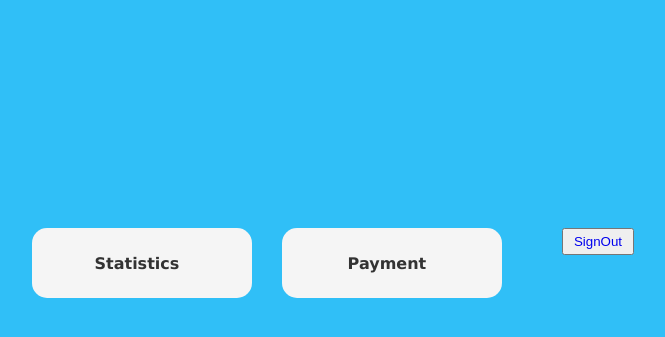
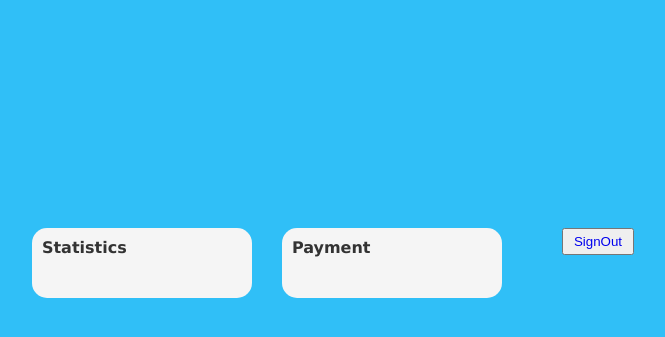
Before and after one commit to Davidssegawa/customer, a Django app: page /home/ in a window 1280 px wide. Shown: the top 337 px of the page, without its empty margins (317-982 px from the left). Run offline with Django 5.2, Linux system fonts and the light colour scheme; the visitor is signed in with stand-in values (Sample User, id 1).

Commit message:
styling index template

```diff
--- a/static/style/home.css
+++ b/static/style/home.css
@@ -25,7 +25,7 @@ body {
     width: 200px;
     height: 50px;
     margin: 20px;
-    box-shadow: -30px 30px 10px,rgba(0,0,0.2);
+    box-shadow: 0 4px 6px,rgba(0,0,0.2);
     margin-right: 10px;
     align-items:center;
     display:flex;
@@ -37,8 +37,8 @@ body {
     text-decoration: none;
     color: #333;
     font-weight:bold;
-    /* width:100%;
-    height:100%; */
+    width:100%;
+    height:100%;
     justify-content: center;
     align-items:center;
     margin-right:10px;
```
